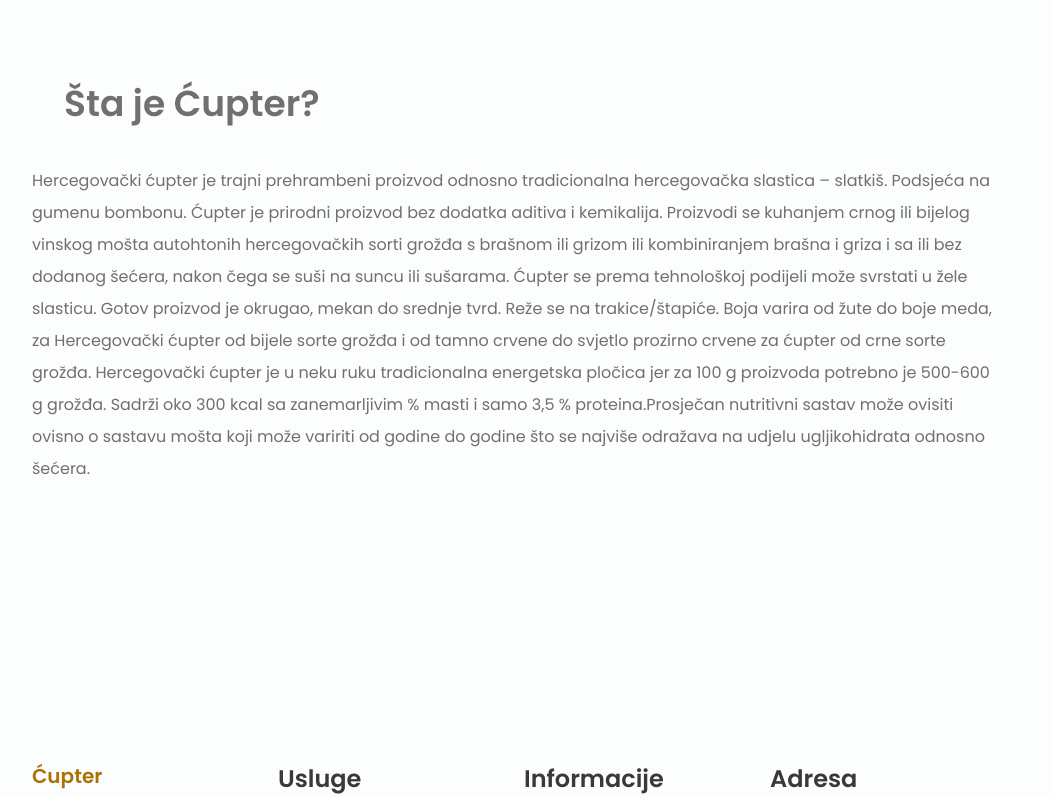
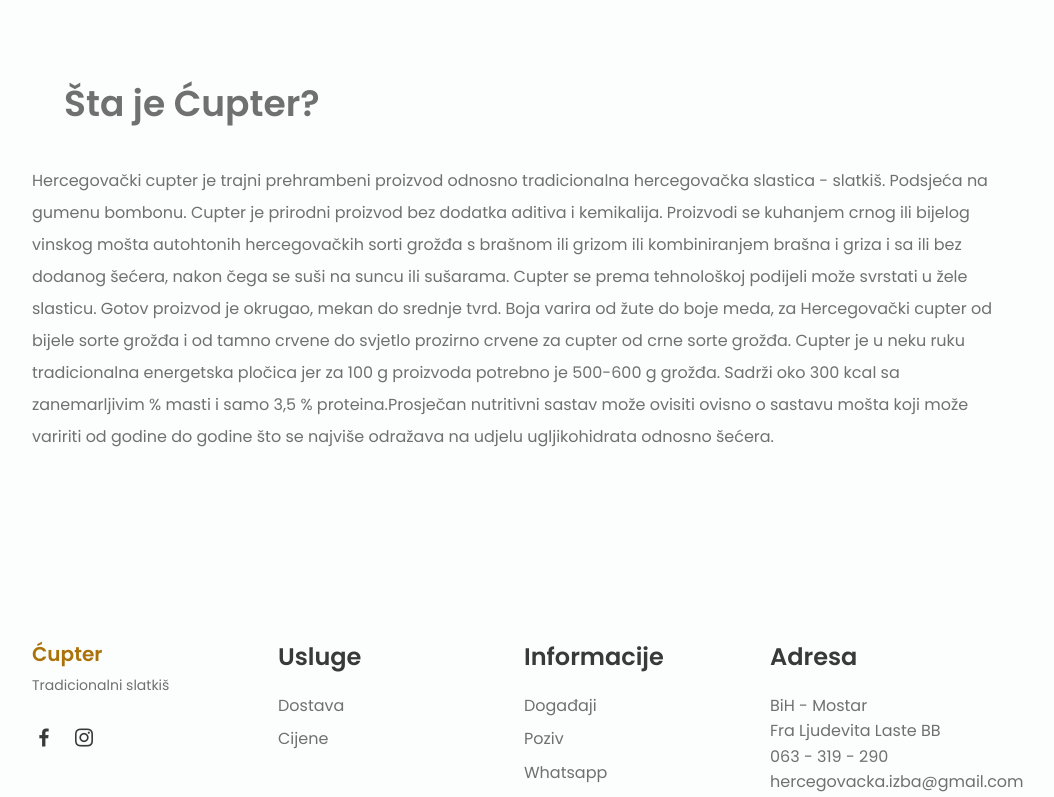
Before and after one commit to OnlyMatia/cupterv2, a React (Vite) app: page /about in a window 1280 px wide. Shown: the part 693-1490 px from the top of the page, without its empty margins (128-1182 px from the left). Built offline with nearby package versions, Linux system fonts and the light colour scheme.

Commit message:
small changes in aarticle

```diff
--- a/index.html
+++ b/index.html
@@ -3,7 +3,7 @@
   <head>
     <meta charset="UTF-8">
     <meta name="viewport" content="width=device-width, initial-scale=1.0">
-    <link rel="icon" type="image/x-icon" href="/toico.ico">
+    <link rel="icon" type="image/x-icon" href="/cupterLogo.ico">
 
     <!--========== BOX ICONS ==========-->
     <link href='https://cdn.jsdelivr.net/npm/boxicons@2.0.5/css/boxicons.min.css' rel='stylesheet'>
@@ -12,8 +12,8 @@
     <!-- google link -->
     <meta name="google-site-verification" content="3O6vRomLmGERNfH5Q783Y0KhdoxVIzr5PKmrqj3VGDo" />
 
-    <meta name="description" content="Hercegovački ćupter kandidat za oznaku zaštićenog zemljopisnog podrijetla (ZOP)">
-    <title>Ćupter Medaljon</title>
+    <meta name="description" content="Hercegovački cupter prirodni slatkiš od grožđa">
+    <title>Ćupter - Hercegovačka Izba</title>
 </head>
 
   <body>
--- a/src/assets/pages/About.tsx
+++ b/src/assets/pages/About.tsx
@@ -7,11 +7,9 @@ const About = () => {
       id:1,
       title:"Šta je Ćupter?",
       img:"",
-      desc: "Hercegovački ćupter je trajni prehrambeni proizvod odnosno tradicionalna hercegovačka slastica – slatkiš. Podsjeća na gumenu bombonu. Ćupter je prirodni proizvod bez dodatka aditiva i kemikalija. Proizvodi se kuhanjem crnog ili bijelog vinskog mošta autohtonih hercegovačkih sorti grožđa s brašnom ili grizom ili kombiniranjem brašna i griza i sa ili bez dodanog šećera, nakon čega se suši na suncu ili sušarama. \n Ćupter se prema tehnološkoj podijeli može svrstati u žele slasticu. Gotov proizvod je okrugao, mekan do srednje tvrd. Reže se na trakice/štapiće. Boja varira od žute do boje meda, za Hercegovački ćupter od bijele sorte grožđa i od tamno crvene do svjetlo prozirno crvene za ćupter od crne sorte grožđa. Hercegovački ćupter je u neku ruku tradicionalna energetska pločica jer za 100 g proizvoda potrebno je 500-600 g grožđa. Sadrži oko 300 kcal sa zanemarljivim % masti i samo 3,5 % proteina.Prosječan nutritivni sastav može ovisiti ovisno o sastavu mošta koji može variriti od godine do godine što se najviše odražava na udjelu ugljikohidrata odnosno šećera.",
-    },
-    {
+      desc: "Hercegovački cupter je trajni prehrambeni proizvod odnosno tradicionalna hercegovačka slastica - slatkiš. Podsjeća na gumenu bombonu. Cupter je prirodni proizvod bez dodatka aditiva i kemikalija. Proizvodi se kuhanjem crnog ili bijelog vinskog mošta autohtonih hercegovačkih sorti grožđa s brašnom ili grizom ili kombiniranjem brašna i griza i sa ili bez dodanog šećera, nakon čega se suši na suncu ili sušarama. Cupter se prema tehnološkoj podijeli može svrstati u žele slasticu. Gotov proizvod je okrugao, mekan do srednje tvrd. Boja varira od žute do boje meda, za Hercegovački cupter od bijele sorte grožđa i od tamno crvene do svjetlo prozirno crvene za cupter od crne sorte grožđa. Cupter je u neku ruku tradicionalna energetska pločica jer za 100 g proizvoda potrebno je 500-600 g grožđa. Sadrži oko 300 kcal sa zanemarljivim % masti i samo 3,5 % proteina.Prosječan nutritivni sastav može ovisiti ovisno o sastavu mošta koji može variriti od godine do godine što se najviše odražava na udjelu ugljikohidrata odnosno šećera."
+    }
 
-    }
 ]
 
   return (
--- a/src/assets/pages/Home.tsx
+++ b/src/assets/pages/Home.tsx
@@ -52,7 +52,7 @@ const Home = () => {
                     <div className="about__data">
                         <span className="section-subtitle about__initial">O Nama</span>
                         <h2 className="section-title about__initial">Hercegovačka izba je obiteljski posao</h2>
-                        <p className="about__description">Što je ćupter i kako se pravi nije tajna. Slastica je u Hercegovini još od antičkog doba, a prvi pisani trag od 1660-ih. Naša misija je ponuditi gotov proizvod na trpeze širom Bosne i Hercegovine i bliže regije.</p>
+                        <p className="about__description">Što je cupter i kako se pravi nije tajna. Slastica je u Hercegovini još od antičkog doba, a prvi pisani trag od 1660-ih. Naša misija je ponuditi gotov proizvod na trpeze širom Bosne i Hercegovine i bliže regije.</p>
                         <a href="/about" className="button">Ćupter</a>
                     </div>
 
--- a/src/index.css
+++ b/src/index.css
@@ -568,6 +568,10 @@ img{
   color: var(--text-color);
 }
 
+.aboutus{
+
+}
+
 /*========== MEDIA QUERIES ==========*/
 
 
```
Also changed, not shown: 1 other file (tests, documents, lock files or other folders).
